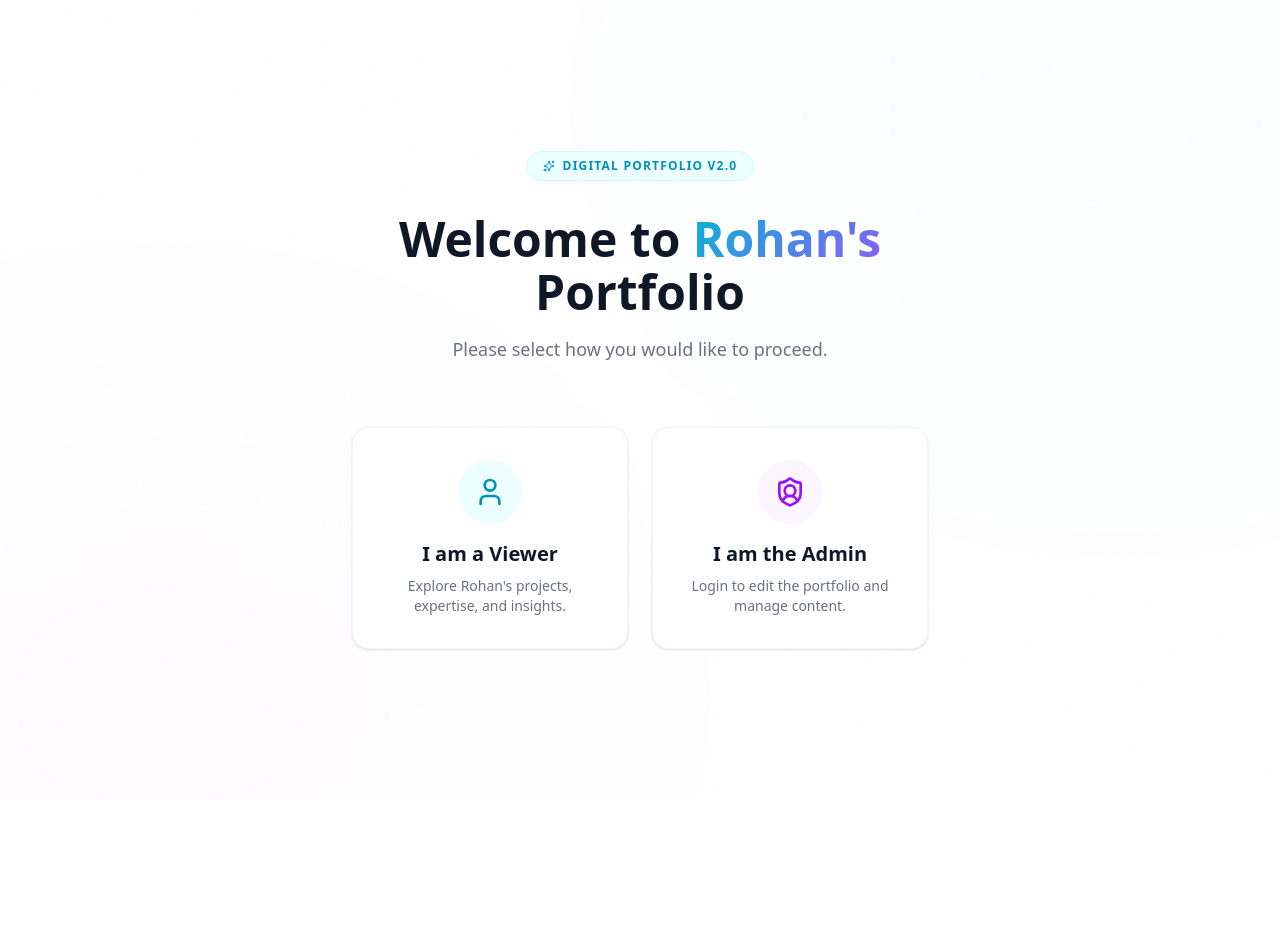
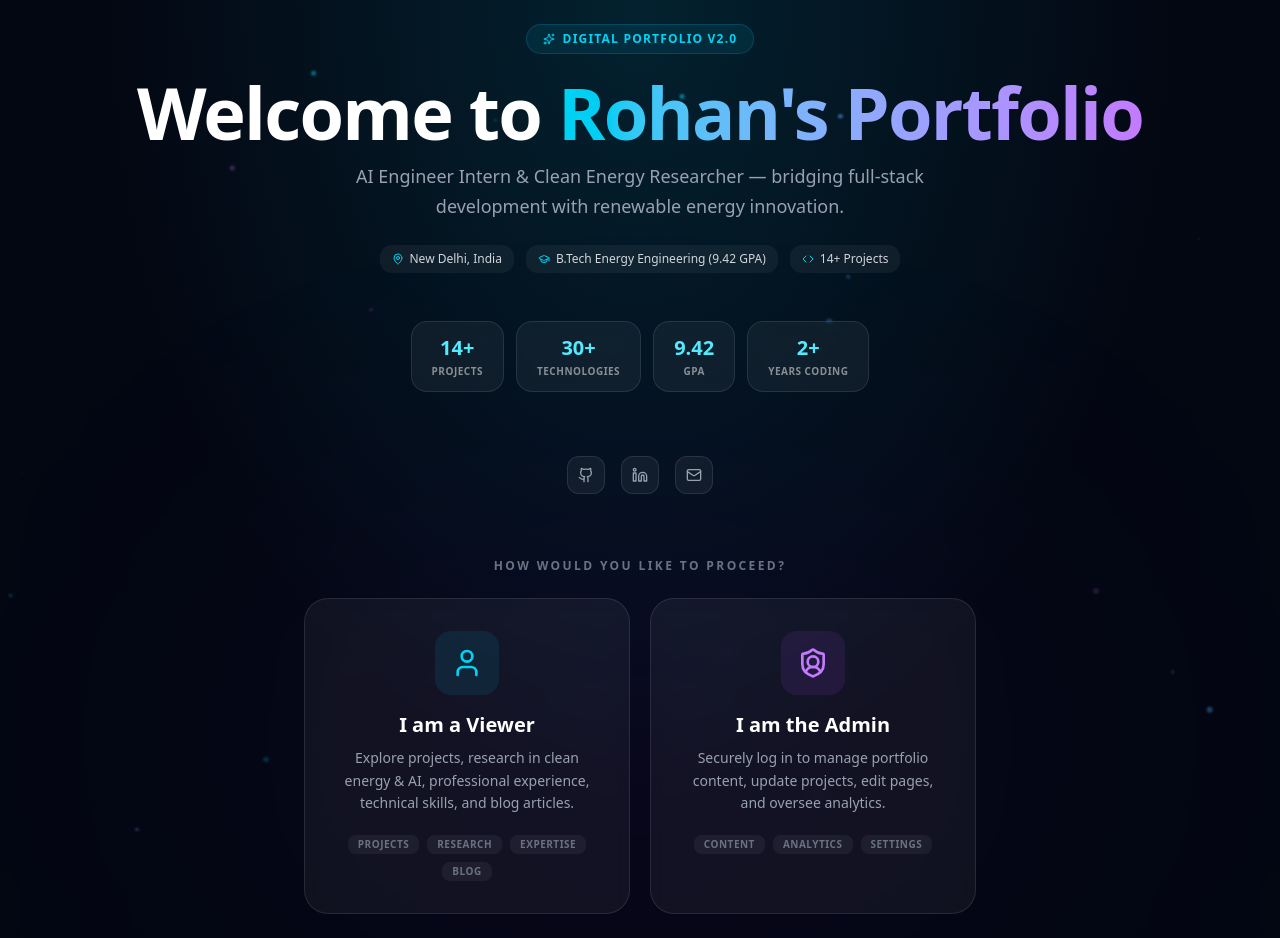
Before and after one commit to ROHANVASHIST/ROHAN-VASHIST_PORTFOLIO, a React (Vite) app: page / in a window 1280 px wide. Before the commit the page ends 800 px from the top, so only its background shows below. Built offline with nearby package versions, Linux system fonts and the light colour scheme; no server answers.

Commit message:
feat: enhance Entry landing page and Home hero with rich details, stats, and quick links

```diff
--- a/src/pages/Entry.tsx
+++ b/src/pages/Entry.tsx
@@ -1,98 +1,227 @@
 import { motion } from 'framer-motion';
-import { User, ShieldUser, Sparkles, ChevronRight } from 'lucide-react';
 import { useNavigate } from 'react-router-dom';
+import { User, ShieldUser, Sparkles, ChevronRight, MapPin, GraduationCap, Code, Github, Linkedin, Mail } from 'lucide-react';
+
+function FloatingParticles({ count = 15 }: { count?: number }) {
+  const particles = Array.from({ length: count }, (_, i) => ({
+    id: i,
+    size: Math.random() * 4 + 2,
+    x: Math.random() * 100,
+    y: Math.random() * 100,
+    duration: Math.random() * 20 + 10,
+    delay: Math.random() * 10,
+    opacity: Math.random() * 0.3 + 0.05,
+    color: i % 3 === 0 ? 'bg-cyan-400' : i % 3 === 1 ? 'bg-purple-400' : 'bg-blue-400',
+  }));
+
+  return (
+    <div className="absolute inset-0 overflow-hidden pointer-events-none">
+      {particles.map((p) => (
+        <motion.div
+          key={p.id}
+          className={`absolute rounded-full ${p.color} blur-[1px]`}
+          style={{
+            width: p.size, height: p.size, left: `${p.x}%`, top: `${p.y}%`, opacity: p.opacity,
+          }}
+          animate={{ y: [0, -30, 0, 20, 0], x: [0, 15, -15, 10, 0], opacity: [p.opacity, p.opacity * 2, p.opacity, p.opacity * 1.5, p.opacity] }}
+          transition={{ duration: p.duration, repeat: Infinity, ease: 'easeInOut', delay: p.delay }}
+        />
+      ))}
+    </div>
+  );
+}
+
+function StatBadge({ value, label }: { value: string; label: string }) {
+  return (
+    <motion.div
+      initial={{ opacity: 0, scale: 0.8 }}
+      animate={{ opacity: 1, scale: 1 }}
+      className="text-center px-5 py-3 bg-white/5 backdrop-blur-sm rounded-2xl border border-white/10"
+    >
+      <div className="text-xl font-black text-cyan-300">{value}</div>
+      <div className="text-[10px] font-bold text-white/50 uppercase tracking-wider mt-0.5">{label}</div>
+    </motion.div>
+  );
+}
 
 export default function Entry() {
   const navigate = useNavigate();
 
   const handleSelect = (type: 'viewer' | 'admin') => {
     sessionStorage.setItem('userType', type);
-    if (type === 'admin') {
-      navigate('/admin/login');
-    } else {
-      navigate('/home');
-    }
+    navigate(type === 'admin' ? '/admin/login' : '/home');
   };
 
   return (
-    <div className="min-h-screen flex items-center justify-center bg-white dark:bg-gray-950 p-6 relative overflow-hidden">
-      {/* Decorative background elements */}
-      <div className="absolute top-0 right-0 w-1/2 h-1/2 bg-cyan-500/3 dark:bg-cyan-500/5 rounded-full blur-[150px] -translate-y-1/4 translate-x-1/4" />
-      <div className="absolute bottom-0 left-0 w-1/2 h-1/2 bg-purple-500/3 dark:bg-purple-500/5 rounded-full blur-[150px] translate-y-1/4 -translate-x-1/4" />
+    <div className="min-h-screen bg-gray-950 text-white relative overflow-hidden">
+      {/* Background layers */}
+      <div className="absolute inset-0 bg-[radial-gradient(ellipse_at_top,rgba(6,182,212,0.15),transparent_60%)]" />
+      <div className="absolute bottom-0 left-1/2 -translate-x-1/2 w-[800px] h-[400px] bg-purple-600/5 rounded-full blur-[150px]" />
+      <div className="absolute inset-0 opacity-[0.03]" style={{ backgroundImage: 'linear-gradient(rgba(255,255,255,.1) 1px, transparent 1px), linear-gradient(90deg, rgba(255,255,255,.1) 1px, transparent 1px)', backgroundSize: '60px 60px' }} />
+      <FloatingParticles count={20} />
 
-      {/* Subtle grid pattern */}
-      <div className="absolute inset-0 bg-noise opacity-30 dark:opacity-40" />
-
+      <div className="relative z-10 min-h-screen flex items-center justify-center p-6">
+        <div className="max-w-5xl w-full">
+          {/* Top section */}
           <motion.div
             initial={{ opacity: 0, y: 20 }}
             animate={{ opacity: 1, y: 0 }}
             transition={{ duration: 0.6, ease: [0.16, 1, 0.3, 1] }}
-        className="max-w-xl w-full relative"
+            className="text-center mb-12"
           >
-        <div className="text-center mb-16">
             <motion.div
               initial={{ opacity: 0, scale: 0.8 }}
               animate={{ opacity: 1, scale: 1 }}
               transition={{ duration: 0.5, delay: 0.2 }}
-            className="inline-flex items-center gap-2 px-4 py-1.5 bg-cyan-50 dark:bg-cyan-950/30 rounded-full text-xs font-bold text-cyan-600 dark:text-cyan-400 uppercase tracking-widest mb-8 border border-cyan-100 dark:border-cyan-900/30"
+              className="inline-flex items-center gap-2 px-4 py-1.5 bg-cyan-500/10 rounded-full text-xs font-bold text-cyan-400 uppercase tracking-widest mb-6 border border-cyan-500/20"
             >
               <Sparkles className="w-3 h-3" /> Digital Portfolio v2.0
             </motion.div>
-          <h1 className="text-4xl md:text-5xl font-black text-gray-900 dark:text-white mb-4 leading-[1.1]">
-            Welcome to <span className="gradient-text">Rohan's</span>
-            <br />Portfolio
+
+            <h1 className="text-5xl md:text-7xl font-black tracking-tight mb-4 leading-[0.95]">
+              Welcome to{' '}
+              <motion.span
+                initial={{ opacity: 0, y: 20 }}
+                animate={{ opacity: 1, y: 0 }}
+                transition={{ duration: 0.6, delay: 0.3 }}
+                className="bg-gradient-to-r from-cyan-400 to-purple-400 bg-clip-text text-transparent"
+              >
+                Rohan's Portfolio
+              </motion.span>
             </h1>
-          <p className="text-lg text-gray-500 dark:text-gray-400">Please select how you would like to proceed.</p>
+
+            <motion.p
+              initial={{ opacity: 0, y: 10 }}
+              animate={{ opacity: 1, y: 0 }}
+              transition={{ duration: 0.6, delay: 0.5 }}
+              className="text-lg text-gray-400 max-w-2xl mx-auto leading-relaxed"
+            >
+              AI Engineer Intern & Clean Energy Researcher — bridging full-stack development with renewable energy innovation.
+            </motion.p>
+
+            {/* Quick info chips */}
+            <motion.div
+              initial={{ opacity: 0, y: 10 }}
+              animate={{ opacity: 1, y: 0 }}
+              transition={{ duration: 0.6, delay: 0.6 }}
+              className="flex flex-wrap justify-center gap-3 mt-6"
+            >
+              <div className="inline-flex items-center gap-1.5 px-3 py-1.5 bg-white/5 rounded-xl text-xs font-medium text-gray-300">
+                <MapPin className="w-3 h-3 text-cyan-400" /> New Delhi, India
               </div>
+              <div className="inline-flex items-center gap-1.5 px-3 py-1.5 bg-white/5 rounded-xl text-xs font-medium text-gray-300">
+                <GraduationCap className="w-3 h-3 text-cyan-400" /> B.Tech Energy Engineering (9.42 GPA)
+              </div>
+              <div className="inline-flex items-center gap-1.5 px-3 py-1.5 bg-white/5 rounded-xl text-xs font-medium text-gray-300">
+                <Code className="w-3 h-3 text-cyan-400" /> 14+ Projects
+              </div>
+            </motion.div>
+          </motion.div>
 
-        <div className="grid md:grid-cols-2 gap-6">
+          {/* Stats row */}
+          <motion.div
+            initial={{ opacity: 0, y: 20 }}
+            animate={{ opacity: 1, y: 0 }}
+            transition={{ duration: 0.6, delay: 0.7 }}
+            className="flex flex-wrap justify-center gap-3 mb-16"
+          >
+            <StatBadge value="14+" label="Projects" />
+            <StatBadge value="30+" label="Technologies" />
+            <StatBadge value="9.42" label="GPA" />
+            <StatBadge value="2+" label="Years Coding" />
+          </motion.div>
+
+          {/* Social links */}
+          <motion.div
+            initial={{ opacity: 0, y: 10 }}
+            animate={{ opacity: 1, y: 0 }}
+            transition={{ duration: 0.6, delay: 0.8 }}
+            className="flex items-center justify-center gap-4 mb-16"
+          >
+            <a href="https://github.com/ROHANVASHIST" target="_blank" rel="noopener noreferrer"
+              className="p-2.5 rounded-xl bg-white/5 border border-white/10 hover:bg-white/20 hover:scale-110 transition-all duration-300 group"
+            >
+              <Github className="w-4 h-4 text-gray-400 group-hover:text-white" />
+            </a>
+            <a href="https://www.linkedin.com/in/rohanvashist01" target="_blank" rel="noopener noreferrer"
+              className="p-2.5 rounded-xl bg-white/5 border border-white/10 hover:bg-white/20 hover:scale-110 transition-all duration-300 group"
+            >
+              <Linkedin className="w-4 h-4 text-gray-400 group-hover:text-white" />
+            </a>
+            <a href="mailto:rohanvashist01@gmail.com"
+              className="p-2.5 rounded-xl bg-white/5 border border-white/10 hover:bg-white/20 hover:scale-110 transition-all duration-300 group"
+            >
+              <Mail className="w-4 h-4 text-gray-400 group-hover:text-white" />
+            </a>
+          </motion.div>
+
+          {/* Choice cards */}
+          <motion.div
+            initial={{ opacity: 0, y: 30 }}
+            animate={{ opacity: 1, y: 0 }}
+            transition={{ duration: 0.6, delay: 0.9, ease: [0.16, 1, 0.3, 1] }}
+            className="text-center mb-6"
+          >
+            <p className="text-xs font-bold text-gray-500 uppercase tracking-[0.2em]">How would you like to proceed?</p>
+          </motion.div>
+
+          <div className="grid md:grid-cols-2 gap-5 max-w-2xl mx-auto">
             <motion.button
-            whileHover={{ scale: 1.02, y: -2 }}
+              initial={{ opacity: 0, x: -20 }}
+              animate={{ opacity: 1, x: 0 }}
+              transition={{ duration: 0.5, delay: 1.0, ease: [0.16, 1, 0.3, 1] }}
+              whileHover={{ scale: 1.02, y: -3 }}
               whileTap={{ scale: 0.98 }}
               onClick={() => handleSelect('viewer')}
-            className="group relative flex flex-col items-center justify-center p-8 bg-white dark:bg-gray-900 rounded-2xl shadow-sm border border-gray-100 dark:border-gray-800 hover:shadow-xl hover:border-cyan-500/40 transition-all duration-300 overflow-hidden"
+              className="group relative flex flex-col items-center p-8 bg-white/5 backdrop-blur-sm rounded-3xl border border-white/10 hover:border-cyan-500/40 hover:bg-white/10 transition-all duration-300 overflow-hidden"
             >
-            <div className="absolute inset-0 bg-gradient-to-br from-cyan-500/0 via-cyan-500/0 to-cyan-500/5 opacity-0 group-hover:opacity-100 transition-opacity duration-500" />
-            <div className="w-16 h-16 bg-cyan-50 dark:bg-cyan-950/30 rounded-full flex items-center justify-center mb-4 group-hover:bg-cyan-100 dark:group-hover:bg-cyan-900/50 transition-all duration-300 relative">
-              <User className="w-8 h-8 text-cyan-600 dark:text-cyan-400 group-hover:scale-110 transition-transform duration-300" />
+              <div className="absolute inset-0 bg-gradient-to-br from-cyan-500/0 to-cyan-500/5 opacity-0 group-hover:opacity-100 transition-opacity duration-500" />
+              <div className="w-16 h-16 bg-cyan-500/10 rounded-2xl flex items-center justify-center mb-4 group-hover:bg-cyan-500/20 group-hover:scale-110 transition-all duration-300 relative">
+                <User className="w-8 h-8 text-cyan-400" />
               </div>
-            <h2 className="text-xl font-bold text-gray-900 dark:text-white mb-2 relative">I am a Viewer</h2>
-            <p className="text-sm text-gray-500 dark:text-gray-400 text-center relative">
-              Explore Rohan's projects, expertise, and insights.
+              <h2 className="text-xl font-bold text-white mb-2 relative">I am a Viewer</h2>
+              <p className="text-sm text-gray-400 text-center leading-relaxed relative max-w-xs">
+                Explore projects, research in clean energy & AI, professional experience, technical skills, and blog articles.
               </p>
-            <motion.div
-              initial={{ opacity: 0, x: -5 }}
-              whileHover={{ opacity: 1, x: 0 }}
-              className="absolute bottom-4 right-4"
-            >
-              <ChevronRight className="w-5 h-5 text-cyan-600 opacity-0 group-hover:opacity-100 transition-all duration-300" />
+              <div className="flex flex-wrap justify-center gap-2 mt-5 relative">
+                {['Projects', 'Research', 'Expertise', 'Blog'].map(tag => (
+                  <span key={tag} className="px-2.5 py-0.5 bg-white/5 rounded-lg text-[10px] font-bold text-gray-500 uppercase tracking-wider">{tag}</span>
+                ))}
+              </div>
+              <motion.div className="absolute bottom-4 right-4">
+                <ChevronRight className="w-5 h-5 text-cyan-400 opacity-0 group-hover:opacity-100 transition-all duration-300" />
               </motion.div>
             </motion.button>
 
             <motion.button
-            whileHover={{ scale: 1.02, y: -2 }}
+              initial={{ opacity: 0, x: 20 }}
+              animate={{ opacity: 1, x: 0 }}
+              transition={{ duration: 0.5, delay: 1.1, ease: [0.16, 1, 0.3, 1] }}
+              whileHover={{ scale: 1.02, y: -3 }}
               whileTap={{ scale: 0.98 }}
               onClick={() => handleSelect('admin')}
-            className="group relative flex flex-col items-center justify-center p-8 bg-white dark:bg-gray-900 rounded-2xl shadow-sm border border-gray-100 dark:border-gray-800 hover:shadow-xl hover:border-purple-500/40 transition-all duration-300 overflow-hidden"
+              className="group relative flex flex-col items-center p-8 bg-white/5 backdrop-blur-sm rounded-3xl border border-white/10 hover:border-purple-500/40 hover:bg-white/10 transition-all duration-300 overflow-hidden"
             >
-            <div className="absolute inset-0 bg-gradient-to-br from-purple-500/0 via-purple-500/0 to-purple-500/5 opacity-0 group-hover:opacity-100 transition-opacity duration-500" />
-            <div className="w-16 h-16 bg-purple-50 dark:bg-purple-950/30 rounded-full flex items-center justify-center mb-4 group-hover:bg-purple-100 dark:group-hover:bg-purple-900/50 transition-all duration-300 relative">
-              <ShieldUser className="w-8 h-8 text-purple-600 dark:text-purple-400 group-hover:scale-110 transition-transform duration-300" />
+              <div className="absolute inset-0 bg-gradient-to-br from-purple-500/0 to-purple-500/5 opacity-0 group-hover:opacity-100 transition-opacity duration-500" />
+              <div className="w-16 h-16 bg-purple-500/10 rounded-2xl flex items-center justify-center mb-4 group-hover:bg-purple-500/20 group-hover:scale-110 transition-all duration-300 relative">
+                <ShieldUser className="w-8 h-8 text-purple-400" />
               </div>
-            <h2 className="text-xl font-bold text-gray-900 dark:text-white mb-2 relative">I am the Admin</h2>
-            <p className="text-sm text-gray-500 dark:text-gray-400 text-center relative">
-              Login to edit the portfolio and manage content.
+              <h2 className="text-xl font-bold text-white mb-2 relative">I am the Admin</h2>
+              <p className="text-sm text-gray-400 text-center leading-relaxed relative max-w-xs">
+                Securely log in to manage portfolio content, update projects, edit pages, and oversee analytics.
               </p>
-            <motion.div
-              initial={{ opacity: 0, x: -5 }}
-              whileHover={{ opacity: 1, x: 0 }}
-              className="absolute bottom-4 right-4"
-            >
-              <ChevronRight className="w-5 h-5 text-purple-600 opacity-0 group-hover:opacity-100 transition-all duration-300" />
+              <div className="flex flex-wrap justify-center gap-2 mt-5 relative">
+                {['Content', 'Analytics', 'Settings'].map(tag => (
+                  <span key={tag} className="px-2.5 py-0.5 bg-white/5 rounded-lg text-[10px] font-bold text-gray-500 uppercase tracking-wider">{tag}</span>
+                ))}
+              </div>
+              <motion.div className="absolute bottom-4 right-4">
+                <ChevronRight className="w-5 h-5 text-purple-400 opacity-0 group-hover:opacity-100 transition-all duration-300" />
               </motion.div>
             </motion.button>
           </div>
-      </motion.div>
+        </div>
+      </div>
     </div>
   );
 }
--- a/src/pages/Home.tsx
+++ b/src/pages/Home.tsx
@@ -1,6 +1,6 @@
 import { useRef, useEffect, useState, useCallback } from 'react';
 import { motion, useScroll, useTransform, useSpring, useMotionValue } from 'motion/react';
-import { ArrowRight, Code, Database, Globe, Cpu, Sparkles, ChevronDown, Github, Linkedin, Mail, ExternalLink, Star } from 'lucide-react';
+import { ArrowRight, Code, Database, Globe, Cpu, Sparkles, ChevronDown, Github, Linkedin, Mail, ExternalLink, Star, MapPin, GraduationCap, Award, BookOpen } from 'lucide-react';
 import { Link } from 'react-router-dom';
 import defaultProfileData from '../data/profile.json';
 import defaultSkillsData from '../data/skills.json';
@@ -267,7 +267,7 @@ export default function Home() {
   const profileData = useData('profile', defaultProfileData);
   const { data: projectsData, loading: projectsLoading } = useDataWithLoading('projects', defaultProjectsData);
 
-  const featuredProjects = projectsData.projects.slice(0, 3);
+  const featuredProjects = [...projectsData.projects].sort((a, b) => (a.featured === b.featured ? 0 : a.featured ? -1 : 1)).slice(0, 3);
 
   return (
     <main className="overflow-hidden">
@@ -332,17 +332,45 @@ export default function Home() {
               initial={{ opacity: 0, y: 20 }}
               animate={{ opacity: 1, y: 0 }}
               transition={{ duration: 0.6, delay: 0.6 }}
-              className="text-xl md:text-2xl text-cyan-100/80 mb-4 max-w-2xl mx-auto font-light leading-relaxed"
+              className="text-xl md:text-2xl text-cyan-100/80 mb-3 max-w-2xl mx-auto font-light leading-relaxed"
             >
               <TypewriterText text={profileData.headline} delay={0.8} />
+            </motion.p>
+
+            {/* Info chips */}
+            <motion.div
+              initial={{ opacity: 0, y: 10 }}
+              animate={{ opacity: 1, y: 0 }}
+              transition={{ duration: 0.6, delay: 0.75 }}
+              className="flex flex-wrap justify-center gap-2.5 mb-6"
+            >
+              <div className="inline-flex items-center gap-1.5 px-3 py-1.5 bg-white/5 backdrop-blur-sm rounded-xl text-xs font-medium text-cyan-100/70 border border-white/10">
+                <MapPin className="w-3 h-3 text-cyan-400" /> {profileData.location}
+              </div>
+              <div className="inline-flex items-center gap-1.5 px-3 py-1.5 bg-white/5 backdrop-blur-sm rounded-xl text-xs font-medium text-cyan-100/70 border border-white/10">
+                <GraduationCap className="w-3 h-3 text-cyan-400" /> {profileData.education.degree}
+              </div>
+              <div className="inline-flex items-center gap-1.5 px-3 py-1.5 bg-white/5 backdrop-blur-sm rounded-xl text-xs font-medium text-cyan-100/70 border border-white/10">
+                <Award className="w-3 h-3 text-cyan-400" /> {profileData.education.gpa}
+              </div>
+            </motion.div>
+
+            {/* Bio summary */}
+            <motion.p
+              initial={{ opacity: 0, y: 10 }}
+              animate={{ opacity: 1, y: 0 }}
+              transition={{ duration: 0.6, delay: 0.85 }}
+              className="text-sm md:text-base text-white/40 max-w-3xl mx-auto leading-relaxed mb-8 line-clamp-3"
+            >
+              {profileData.bio}
             </motion.p>
 
             {/* Social links */}
             <motion.div
               initial={{ opacity: 0, y: 20 }}
               animate={{ opacity: 1, y: 0 }}
-              transition={{ duration: 0.6, delay: 0.9 }}
-              className="flex items-center justify-center gap-4 mb-10"
+              transition={{ duration: 0.6, delay: 0.95 }}
+              className="flex items-center justify-center gap-4 mb-8"
             >
               {profileData.github && (
                 <a href={profileData.github} target="_blank" rel="noopener noreferrer"
@@ -370,23 +398,50 @@ export default function Home() {
             <motion.div
               initial={{ opacity: 0, y: 20 }}
               animate={{ opacity: 1, y: 0 }}
-              transition={{ duration: 0.6, delay: 1.0 }}
-              className="flex flex-col sm:flex-row gap-4 justify-center"
+              transition={{ duration: 0.6, delay: 1.05 }}
+              className="flex flex-wrap gap-3 justify-center"
             >
               <Link to="/projects">
                 <motion.button
                   whileHover={{ scale: 1.05 }}
                   whileTap={{ scale: 0.95 }}
-                  className="w-full sm:w-auto px-8 py-4 bg-cyan-600 text-white rounded-2xl font-bold flex items-center justify-center gap-2 shadow-xl shadow-cyan-600/30 hover:bg-cyan-500 transition-all duration-300 group"
+                  className="px-7 py-3.5 bg-cyan-600 text-white rounded-2xl font-bold flex items-center gap-2 shadow-xl shadow-cyan-600/30 hover:bg-cyan-500 transition-all duration-300 group text-sm"
                 >
-                  Explore My Work <ArrowRight className="w-5 h-5 group-hover:translate-x-1 transition-transform" />
+                  View Projects <ArrowRight className="w-4 h-4 group-hover:translate-x-1 transition-transform" />
+                </motion.button>
+              </Link>
+              <Link to="/research">
+                <motion.button
+                  whileHover={{ scale: 1.05 }}
+                  whileTap={{ scale: 0.95 }}
+                  className="px-7 py-3.5 bg-white/10 text-white backdrop-blur-md rounded-2xl border border-white/20 font-bold hover:bg-white/20 transition-all duration-300 text-sm"
+                >
+                  Research
+                </motion.button>
+              </Link>
+              <Link to="/expertise">
+                <motion.button
+                  whileHover={{ scale: 1.05 }}
+                  whileTap={{ scale: 0.95 }}
+                  className="px-7 py-3.5 bg-white/10 text-white backdrop-blur-md rounded-2xl border border-white/20 font-bold hover:bg-white/20 transition-all duration-300 text-sm"
+                >
+                  Expertise
+                </motion.button>
+              </Link>
+              <Link to="/resume">
+                <motion.button
+                  whileHover={{ scale: 1.05 }}
+                  whileTap={{ scale: 0.95 }}
+                  className="px-7 py-3.5 bg-white/10 text-white backdrop-blur-md rounded-2xl border border-white/20 font-bold hover:bg-white/20 transition-all duration-300 text-sm"
+                >
+                  Resume
                 </motion.button>
               </Link>
               <Link to="/contact">
                 <motion.button
                   whileHover={{ scale: 1.05 }}
                   whileTap={{ scale: 0.95 }}
-                  className="w-full sm:w-auto px-8 py-4 bg-white/10 text-white backdrop-blur-md rounded-2xl border border-white/20 font-bold hover:bg-white/20 transition-all duration-300"
+                  className="px-7 py-3.5 bg-white/10 text-white backdrop-blur-md rounded-2xl border border-white/20 font-bold hover:bg-white/20 transition-all duration-300 text-sm"
                 >
                   Get in Touch
                 </motion.button>
@@ -418,9 +473,9 @@ export default function Home() {
         <div className="absolute inset-0 bg-[radial-gradient(ellipse_at_top,rgba(6,182,212,0.05),transparent_50%)]" />
         <div className="max-w-6xl mx-auto relative">
           <div className="grid grid-cols-2 md:grid-cols-4 gap-4 md:gap-8">
-            <AnimatedCounter value={9} suffix="+" label="Projects Completed" duration={2} />
-            <AnimatedCounter value={12} suffix="+" label="Technologies Mastered" duration={2.5} />
-            <AnimatedCounter value={1} suffix="+" label="Years of Experience" duration={3} />
+            <AnimatedCounter value={14} suffix="+" label="Projects Completed" duration={2} />
+            <AnimatedCounter value={30} suffix="+" label="Technologies Mastered" duration={2.5} />
+            <AnimatedCounter value={2} suffix="+" label="Years of Experience" duration={3} />
             <AnimatedCounter value={9.42} suffix=" GPA" label="Academic Excellence" duration={2} />
           </div>
         </div>
```
Lines whose indentation alone changed are shown as unchanged.
